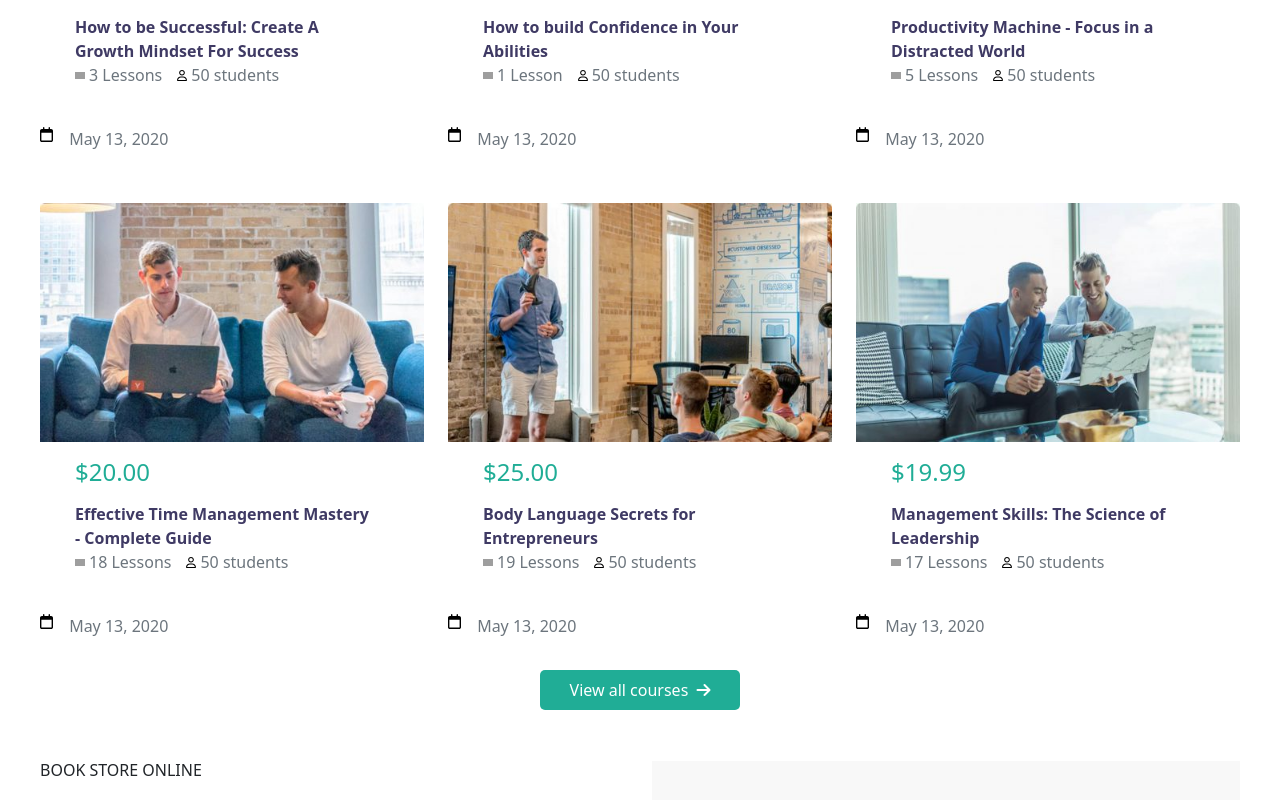
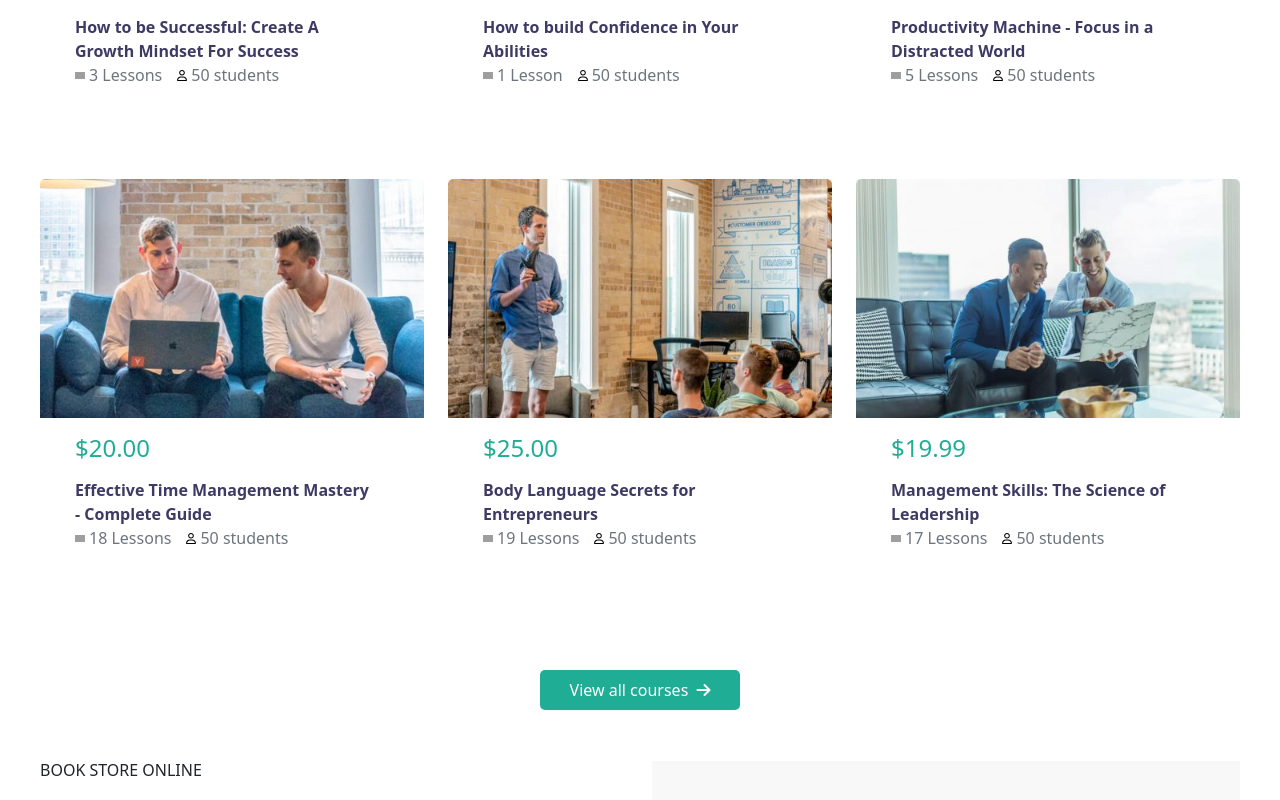
Before and after one commit to AndreaChiari/motivation, a Vue app: page / in a window 1280 px wide. Shown: the part 2240-3040 px from the top of the page. Built offline with nearby package versions, Linux system fonts and the light colour scheme; grey boxes are pictures that could not be loaded; the HTML template or start-up script is replaced by a standard one.

Commit message:
add-bonus-hover-button-cards

```diff
--- a/src/assets/data/store.js
+++ b/src/assets/data/store.js
@@ -92,22 +92,30 @@ export const store = reactive({
         {
             imageArticle: '/src/assets/img/motivation-blog-04-480x325.jpg',
             articleTitle: 'How to stay true to your Personal Brand',
-            infoArticle: 'When it comes to your business orcareer, you want ...'
+            infoArticle: 'When it comes to your business orcareer, you want ...',
+            imgCalendar: '/src/assets/img/calendar-regular.svg',
+            date: 'May 13, 2020'
         },
         {
             imageArticle: '/src/assets/img/motivation-blog-03-480x325.jpg',
             articleTitle: '5 Vital lessons in 5 years of Freelancing',
-            infoArticle: "Being self-employed and working from home, it's easy to get..."
+            infoArticle: "Being self-employed and working from home, it's easy to get...",
+            imgCalendar: '/src/assets/img/calendar-regular.svg',
+            date: 'May 13, 2020'
         },
         {
             imageArticle: '/src/assets/img/motivation-blog-02-480x325.jpg',
             articleTitle: '11 super useful tips for small-business owners',
-            infoArticle: 'Being a small-business owner poses a ton of challenges ...'
+            infoArticle: 'Being a small-business owner poses a ton of challenges ...',
+            imgCalendar: '/src/assets/img/calendar-regular.svg',
+            date: 'May 13, 2020'
         },
         {
             imageArticle: '/src/assets/img/motivation-blog-01-480x325.jpg',
             articleTitle: 'How to give yourself grace to start again',
-            infoArticle: 'Forgive yourself for bad habits you may have started or ...'
+            infoArticle: 'Forgive yourself for bad habits you may have started or ...',
+            imgCalendar: '/src/assets/img/calendar-regular.svg',
+            date: 'May 13, 2020'
         },
 
     ],
--- a/src/components/appMain.vue
+++ b/src/components/appMain.vue
@@ -68,13 +68,13 @@ export default {
                 <h6 class="text-center">BEGIN YOUR JOURNEY AT MAXCOACH</h6>
                 <h1 class="text-center mb-3">Latest <span>Online Courses</span></h1>
                 <div class="row">
-                    <div class="col-4" v-for="course in this.store.courses" :key="course.lessons">
+                    <div class="col-4 card-course" v-for="course in this.store.courses" :key="course.lessons">
                         <generalCard :image="course.image" :cost="course.cost" :title="course.title"
                             :sheetPic="course.sheetPic" :lessons="course.lessons" :userPic="course.userPic"
                             :students="course.students"></generalCard>
                     </div>
                 </div>
-                <div class="d-flex justify-content-center mb-5">
+                <div class="d-flex justify-content-center mb-5 mt-5">
                     <generalButton>
                         View all courses
                         <i class="fa-solid fa-arrow-right ms-1"></i>
@@ -131,9 +131,9 @@ export default {
                 <div class="col-2" v-for="logo in this.store.logos">
                     <img :src="logo" :alt="logo" class="logos-img">
                 </div>
-
             </div>
         </div>
+
 
         <!-- jumbotron main social proof -->
 
@@ -161,7 +161,8 @@ export default {
                 <div class="row">
                     <div class="col-3" v-for="article in this.store.articles">
                         <generalCard :imageArticle="article.imageArticle" :articleTitle="article.articleTitle"
-                            :infoArticle="article.infoArticle"></generalCard>
+                            :infoArticle="article.infoArticle" :imgCalendar="article.imgCalendar" :date="article.date">
+                        </generalCard>
                     </div>
                     <h6 class="text-center"> VIEW ALL POSTS</h6>
                 </div>
@@ -300,6 +301,11 @@ main {
         }
     }
 
+    .card-course:hover {
+        box-shadow: 0px 5px 5px gray;
+        cursor: pointer
+    }
+
     // shop book section
     .book-title {
         color: $color-violet;
--- a/src/components/generalCard.vue
+++ b/src/components/generalCard.vue
@@ -15,6 +15,8 @@ export default {
         imageArticle: String,
         articleTitle: String,
         infoArticle: String,
+        imgCalendar: String,
+        date: String
     }
 
 }
@@ -48,8 +50,8 @@ export default {
     </figure>
     <div class="secondTypeCard">
         <div class="d-flex">
-            <img src="../assets/img/calendar-regular.svg" alt="calendar-regular.svg" class="me-3 pic-info-second">
-            <p class="text-secondary">May 13, 2020</p>
+            <img :src="imgCalendar" alt="" class="me-3 pic-info-second">
+            <p class="text-secondary">{{ date }}</p>
         </div>
         <h4 class='mb-3'>{{ articleTitle }}</h4>
         <p class="text-secondary"> {{ infoArticle }}</p>
```
